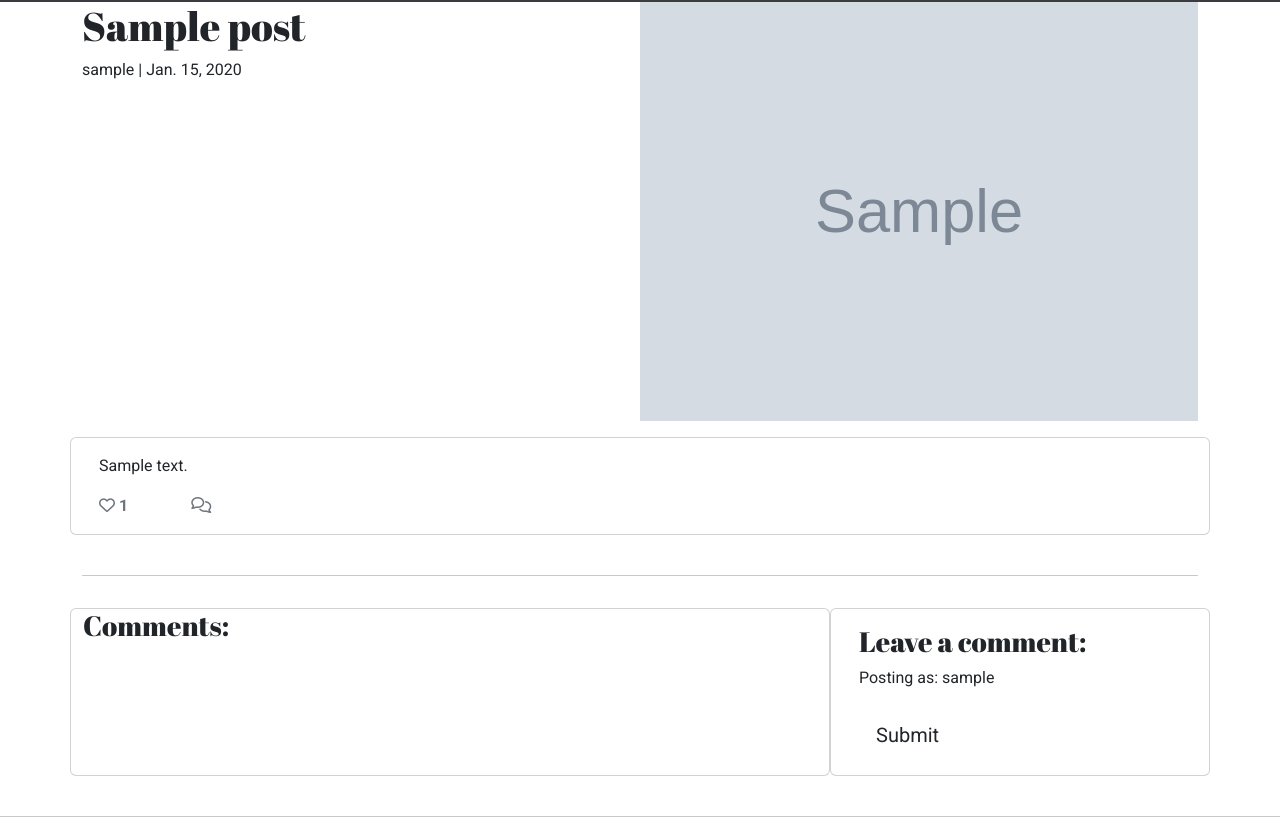
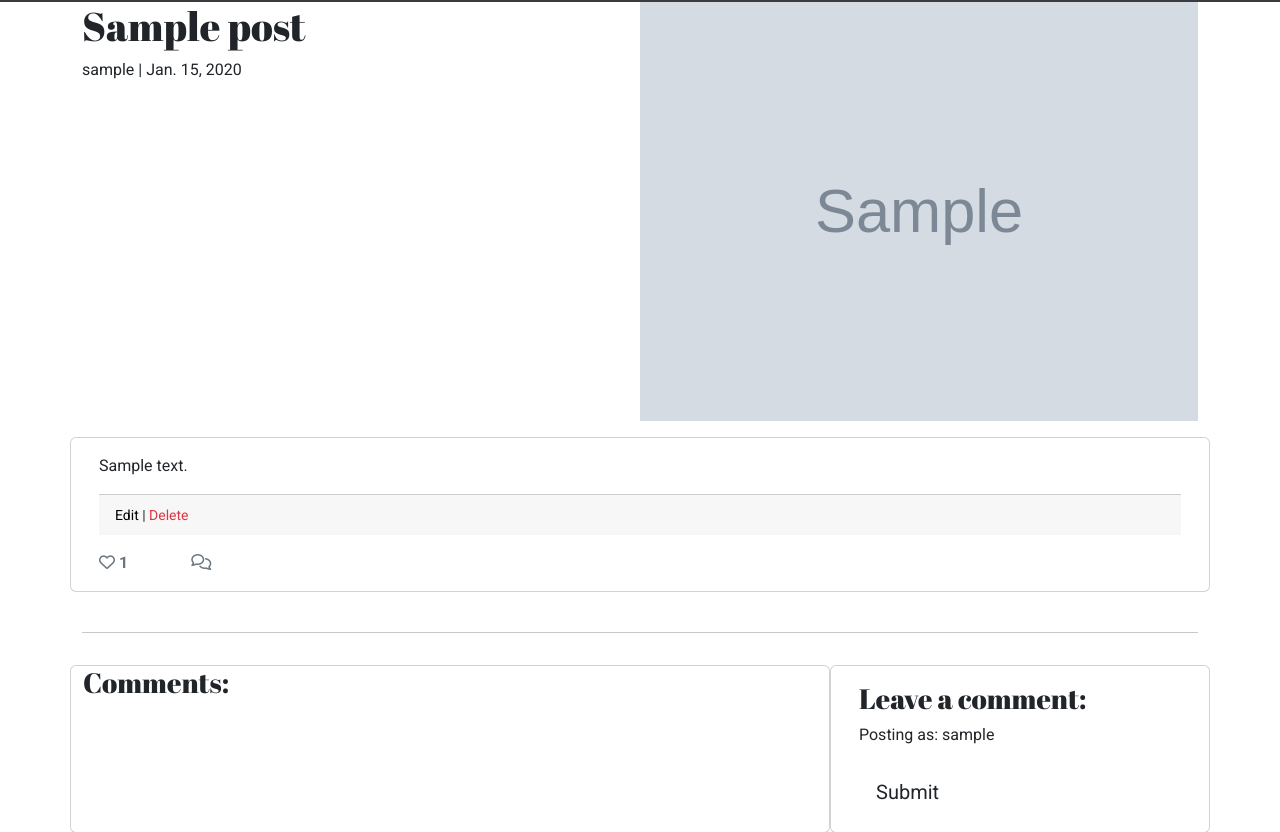
Before and after one commit to charliewatson1504/CI_PP5_HappinessJunkie, a Django app: page /blog/1/ in a window 1280 px wide. Shown: the part 156-988 px from the top of the page. Run offline with Django 3.2, Linux system fonts and the light colour scheme; a user stored in the database is signed in; tables that the repository leaves empty hold one stand-in row (values such as "Sample post"); grey boxes marked "Sample" are stand-in pictures; some libraries are stand-ins or nearby versions.

Commit message:
Added edit and delete buttons for superuser on blog post

```diff
--- a/blog/templates/blog/blog.html
+++ b/blog/templates/blog/blog.html
@@ -26,7 +26,7 @@
                                 <div class="image-container">
                                     <img class="card-img-top" src=" {{ post.image }}">
                                 </div>
-                                <a href="" class="post-link">
+                                <a href="{% url 'blog_post' post.id %}" class="post-link">
                                     <h2 class="card-title">{{ post.title }}</h2>
                                 </a>
                                 <p class="card-text text-muted h6">
--- a/blog/templates/blog/blog_post.html
+++ b/blog/templates/blog/blog_post.html
@@ -21,6 +21,14 @@
             <div class="card-body">
                 <p class="card-text ">
                     {{ post.blog_post_text }}
+                </p>
+                <p class="card-footer">
+                    {% if request.user.is_superuser %}
+                    <small class="ml-3">
+                        <a href="{% url 'edit_blog_post' post.id %}">Edit</a> |
+                        <a class="text-danger" href="">Delete</a>
+                    </small>
+                {% endif %}
                 </p>
                 <div class="row">
                     <div class="col-1">
```
